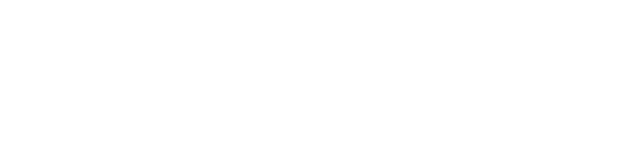
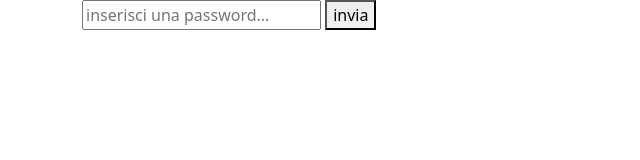
Before and after one commit to MicheleFumi/kata-strong-password-validator, a plain HTML site: page index.html in a window 1280 px wide. Shown: the whole page, without its empty margins (0-640 px from the left). Drawn offline with nearby package versions, Linux system fonts and the light colour scheme.

Commit message:
add password input log

```diff
--- a/index.html
+++ b/index.html
@@ -20,13 +20,20 @@
   </head>
 
   <body>
-    <header>
-      <!-- place navbar here -->
-    </header>
-    <main></main>
-    <footer>
-      <!-- place footer here -->
-    </footer>
+    <main>
+      <div class="container">
+        <form onsubmit="passwordRetriever(event)">
+          <input
+            type="password"
+            name="password"
+            id="password"
+            placeholder="inserisci una password..."
+          />
+          <button type="submit">invia</button>
+        </form>
+      </div>
+    </main>
+
     <!-- Bootstrap JavaScript Libraries -->
     <script src="./main.js"></script>
   </body>
--- a/main.js
+++ b/main.js
@@ -1 +1,4 @@
-console.log("helloo");
+function passwordRetriever(event) {
+  event.preventDefault();
+  console.log(event.target["password"].value);
+}
```
